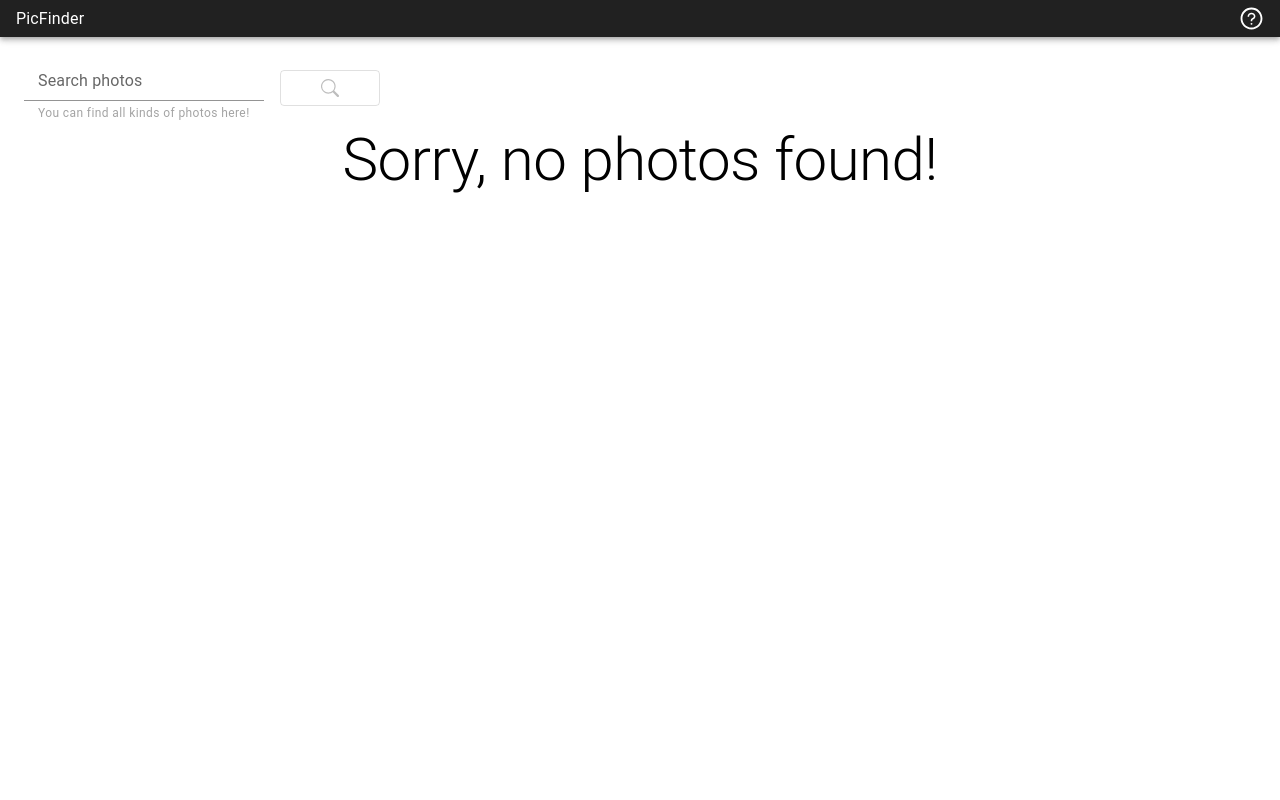
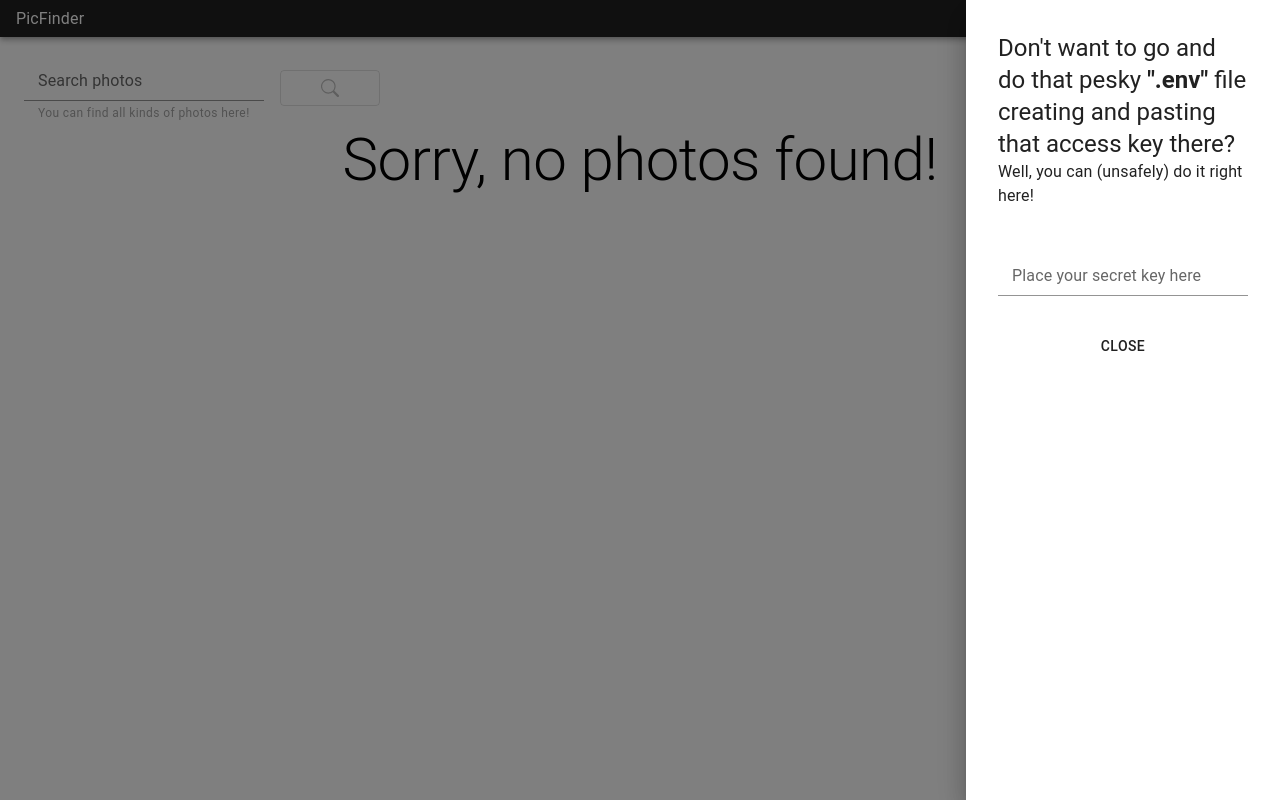
Before and after one commit to AldisG/mediapark-task, a React (Create React App) app: page / in a window 1280 px wide. Built offline with nearby package versions, Linux system fonts and the light colour scheme; no server answers.

Commit message:
setup for api access key input in a unsafe way

```diff
--- a/src/components/Header.tsx
+++ b/src/components/Header.tsx
@@ -1,20 +1,22 @@
+
 import { AppBar, MenuItem } from "@mui/material";
 import { Box } from "@mui/system";
+import { useState } from "react";
 import { AiOutlineQuestionCircle } from "react-icons/ai";
-// import React from "react";
+import ApiAsigner from "./util/ApiAsigner";
 
 const Header = () => {
-  const handleOpenHelpMidal = () => {
-    console.log("Create HELP modal!");
-  };
+  const [openDrawer, setOpenDrawer] = useState(true)
+
   return (
     <AppBar color={"primary"} position="static">
       <Box display="flex" justifyContent="space-between">
         <MenuItem title="Why you are hovering on me?">PicFinder</MenuItem>
-        <MenuItem onClick={handleOpenHelpMidal}>
+        <MenuItem onClick={() => setOpenDrawer(true)}>
           <AiOutlineQuestionCircle size={25} title="Need help?" />
         </MenuItem>
       </Box>
+      <ApiAsigner openDrawer={openDrawer} setOpenDrawer={setOpenDrawer} />
     </AppBar>
   );
 };
--- /dev/null
+++ b/src/components/util/ApiAsigner.tsx
@@ -0,0 +1,74 @@
+import {
+  Button,
+  Drawer,
+  FormControl,
+  Input,
+  InputLabel,
+  Typography,
+} from "@mui/material";
+import { Box } from "@mui/system";
+import { FC, useState } from "react";
+
+type P = {
+  openDrawer: boolean;
+  setOpenDrawer: (value: boolean) => void;
+};
+
+const ApiAsigner: FC<P> = ({ openDrawer, setOpenDrawer }) => {
+  const [unsafeAccessKey, setUnsafeAccessKey] = useState("");
+
+  const handleChange = (
+    input: React.ChangeEvent<HTMLTextAreaElement | HTMLInputElement>
+  ) => {
+    const newValue = input.target.value.replace(/ /g,'')
+    setUnsafeAccessKey(newValue);
+  };
+
+  const toggleDrawer =
+    (open: boolean) => (event: React.KeyboardEvent | React.MouseEvent) => {
+      if (
+        event.type === "keydown" &&
+        ((event as React.KeyboardEvent).key === "Tab" ||
+          (event as React.KeyboardEvent).key === "Shift")
+      ) {
+        return;
+      }
+      setUnsafeAccessKey('')
+      setOpenDrawer(open);
+    };
+
+  return (
+    <Drawer anchor="right" open={openDrawer} onClose={toggleDrawer(false)}>
+      <Box sx={{ p: 4, width: "250px" }}>
+        <Box>
+          <Typography component="p" variant="h5">
+            Don't want to go and do that pesky <b>".env"</b> file creating and
+            pasting that access key there?
+          </Typography>
+          <Typography component="p" variant="body1">
+            Well, you can (unsafely) do it right here!
+          </Typography>
+        </Box>
+        <Box sx={{ mt: 5}}>
+        <form onSubmit={() => setOpenDrawer(false)}>
+          <FormControl sx={{ width: '100%'}}>
+            <InputLabel htmlFor="my-input">Place your secret key here</InputLabel>
+            <Input
+              id="access-key-input"
+              aria-describedby="Access key"
+              placeholder="At your own risk"
+              value={unsafeAccessKey}
+              onChange={handleChange}
+              type="password"
+              aria-autocomplete="none"
+            />
+          </FormControl>
+        </form>
+        </Box>
+      </Box>
+      <Button onClick={toggleDrawer(false)}>Close</Button>
+    </Drawer>
+  );
+};
+
+export default ApiAsigner;
```
